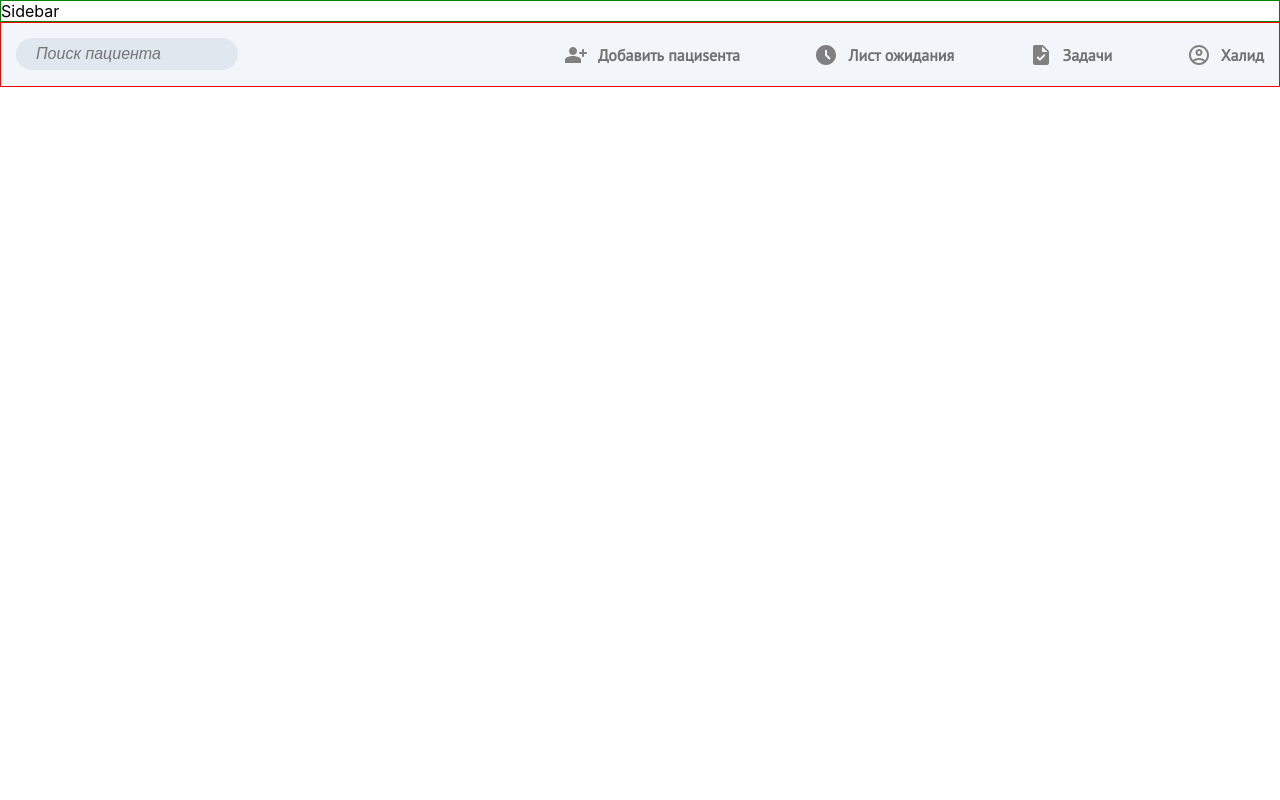
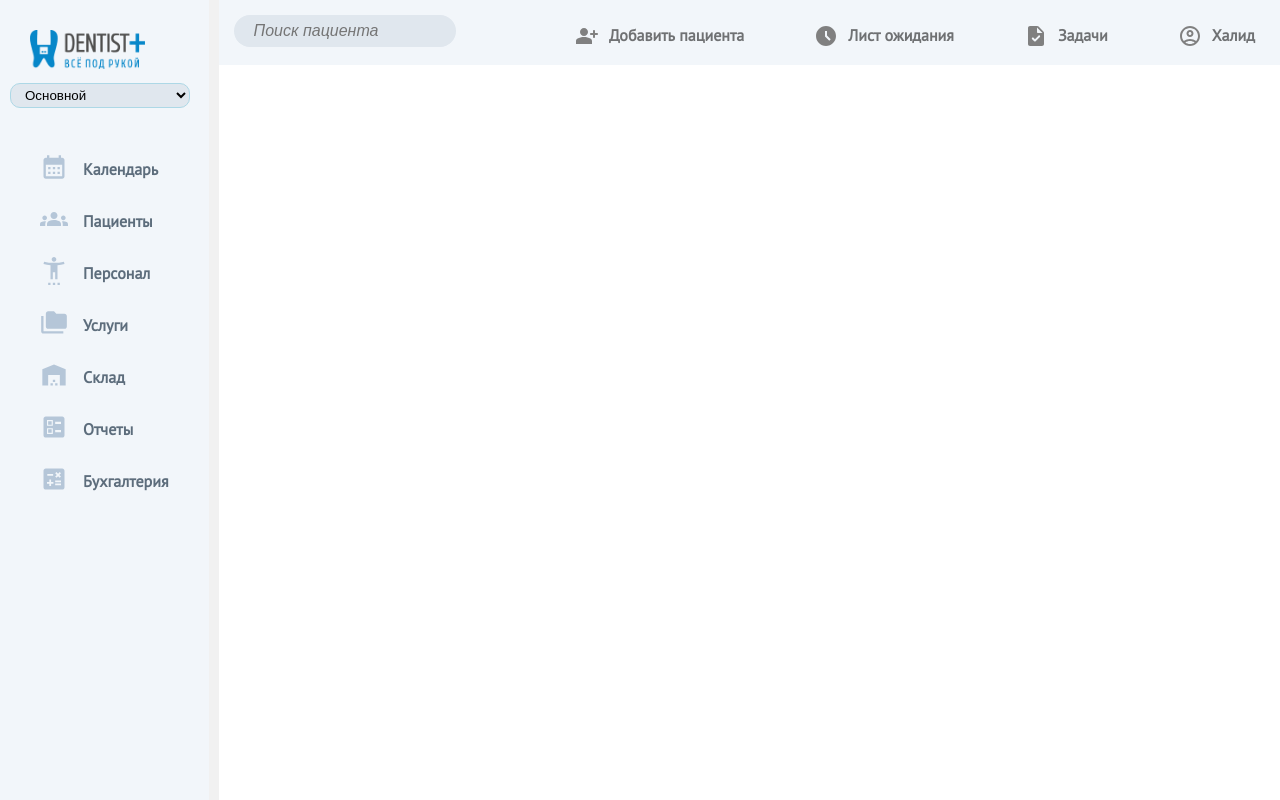
Before and after one commit to alievhalid/dentist, a React app: page / in a window 1280 px wide. Built offline with nearby package versions, Linux system fonts and the light colour scheme; a web font is replaced by a local one.

Commit message:
sidebar done

```diff
--- a/src/components/header/Header.jsx
+++ b/src/components/header/Header.jsx
@@ -18,7 +18,7 @@ function Header() {
             <li>
               <PersonAddAltRoundedIcon />
             </li>
-            <li>Добавить пациsента</li>
+            <li>Добавить пациента</li>
           </div>
           <div className={styles.icons}>
             <li>
--- a/src/components/header/header.module.scss
+++ b/src/components/header/header.module.scss
@@ -1,14 +1,17 @@
-
+.wrap {
+  display: flex;
+}
 .header {
-  max-width: 100%;
+  width: 100%;
+  height: 35px;
   min-width: 960px;
   display: flex;
   justify-content: space-between;
   padding: 15px;
   background-color: #f2f6fa;
-  border: solid 1px red;
   .nav {
     width: 700px;
+    height: 40px;
     display: flex;
     align-items: center;
     justify-content: space-between;
@@ -28,6 +31,7 @@
     .icons {
       display: flex;
       align-items: center;
+      padding: 10px;
       svg {
         color: grey;
         margin-right: 10px;
--- a/src/components/sidebar/Sidebar.jsx
+++ b/src/components/sidebar/Sidebar.jsx
@@ -1,9 +1,68 @@
-import React from 'react'
-import styles from "./sidebar.module.scss"
+import React from "react";
+import styles from "./sidebar.module.scss";
+import logo from "../../images/logo.png";
+import CalendarMonthIcon from "@mui/icons-material/CalendarMonth";
+import GroupsIcon from "@mui/icons-material/Groups";
+import SettingsAccessibilityIcon from "@mui/icons-material/SettingsAccessibility";
+import FolderCopyIcon from "@mui/icons-material/FolderCopy";
+import WarehouseIcon from "@mui/icons-material/Warehouse";
+import CalculateIcon from "@mui/icons-material/Calculate";
+import BallotIcon from "@mui/icons-material/Ballot";
 function Sidebar() {
   return (
-    <div className={styles.sidebar}>Sidebar</div>
-  )
+    <div className={styles.sidebar}>
+      <div className={styles.logo}>
+        <img src={logo} alt="" />
+        <select>
+          <option>Основной</option>
+        </select>
+      </div>
+      <nav className={styles.nav}>
+        <div className={styles.icons}>
+          <div>
+            <CalendarMonthIcon />
+          </div>
+          <li>Календарь</li>
+        </div>
+        <div className={styles.icons}>
+          <div>
+            <GroupsIcon />
+          </div>
+          <li>Пациенты</li>
+        </div>
+        <div className={styles.icons}>
+          <div>
+            <SettingsAccessibilityIcon />
+          </div>
+          <li>Персонал</li>
+        </div>
+        <div className={styles.icons}>
+          <div>
+            <FolderCopyIcon />
+          </div>
+          <li>Услуги</li>
+        </div>
+        <div className={styles.icons}>
+          <div>
+            <WarehouseIcon />
+          </div>
+          <li>Склад</li>
+        </div>
+        <div className={styles.icons}>
+          <div>
+            <BallotIcon />
+          </div>
+          <li>Отчеты</li>
+        </div>
+        <div className={styles.icons}>
+          <div>
+            <CalculateIcon />
+          </div>
+          <li>Бухгалтерия</li>
+        </div>
+      </nav>
+    </div>
+  );
 }
 
-export default Sidebar
+export default Sidebar;
--- a/src/components/sidebar/sidebar.module.scss
+++ b/src/components/sidebar/sidebar.module.scss
@@ -1,3 +1,58 @@
 .sidebar {
-    border: solid 1px green;
+  width: 250px;
+  height: 100vh;
+  font-family: "PT Sans", sans-serif;
+  background-color: #f2f6fa;
+  border-right: solid 10px #f1f1f1;
+  .logo {
+    width: 115px;
+    img {
+      width: 115px;
+      margin: 30px 30px 10px 30px;
+    }
+    select {
+      width: 180px;
+      height: 25px;
+      border-radius: 10px;
+      margin-left: 10px;
+      background-color: #e0e7ee;
+      padding-left: 10px;
+      border: solid 1px lightblue;
+      outline: none;
+      option {
+        height: 25px;
+      }
+    }
+  }
+  .nav {
+    margin-top: 40px;
+  }
+  .icons {
+    display: flex;
+    align-items: center;
+    padding: 5px 20px;
+    border-radius: 10px;
+    margin: 10px 20px;
+    &:hover {
+      background-color: #fff;
+      color: #0787c9;
+    }
+    li {
+      margin-left: 15px;
+      font-size: 16px;
+      color: #5d6d7c;
+      font-weight: 600;
+      cursor: pointer;
+      &:hover {
+        color: #0787c9;
+      }
+    }
+    svg {
+      font-size: 28px;
+      color: #b5c6d8;
+    }
+  }
 }
+li {
+  list-style-type: none;
+}
```
Also changed, not shown: src/images/logo.png (added).
